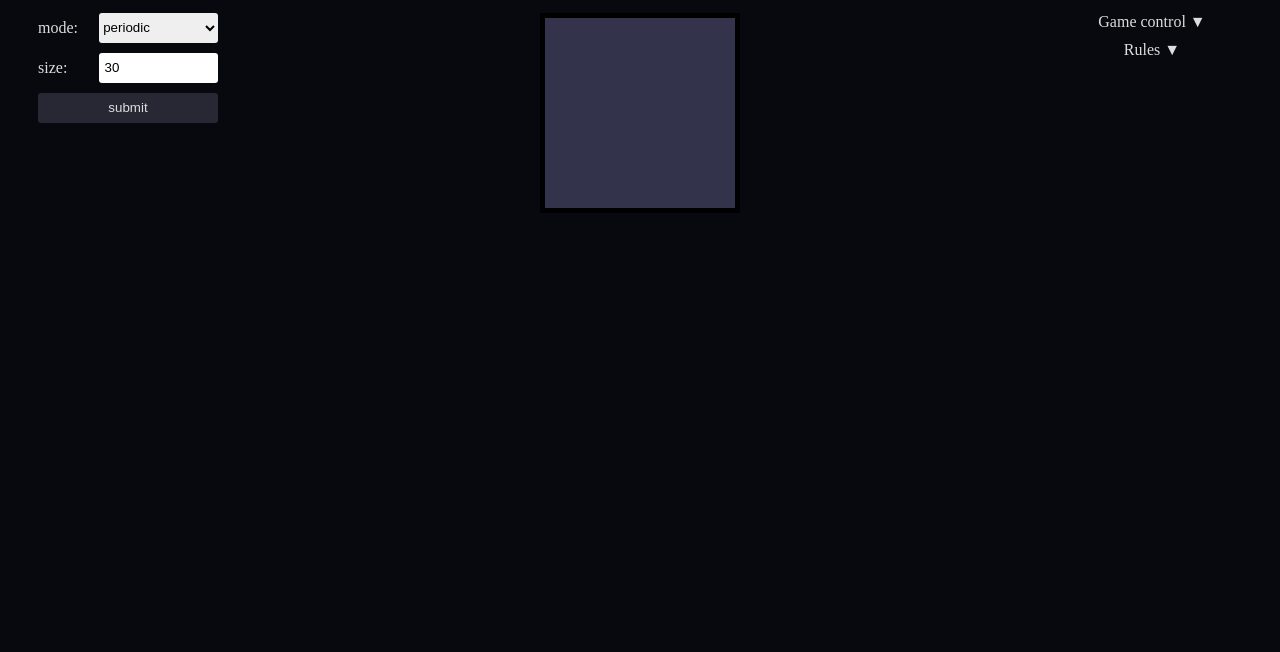
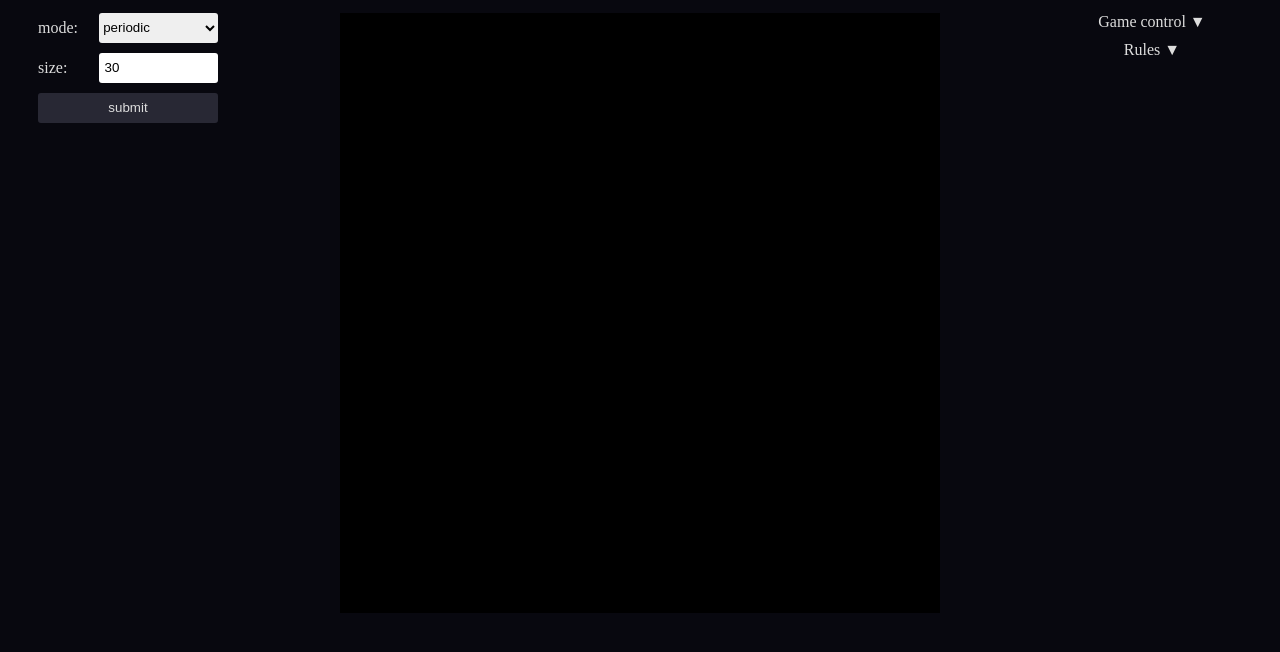
Before and after one commit to mposk98/wasm-game-of-life, a website built with webpack: page src/index.html in a window 1280 px wide. Shown: the part 40-692 px from the top of the page. Built offline with nearby package versions, Linux system fonts and the light colour scheme; what wasm-game-of-life-rust would draw is missing.

Commit message:
add webgl scene

```diff
--- a/src/index.html
+++ b/src/index.html
@@ -157,7 +157,7 @@
         </form>
       </div>
       <div class="scene-container" id="scene-container">
-        <canvas id="game-of-life-canvas" width="200" height="200"></canvas>
+        <canvas id="game-of-life-canvas" width="600" height="600"></canvas>
       </div>
       <div class="right-container">
         <div class="dropdown margin-bottom-10">
@@ -183,24 +183,22 @@
     </div>
     <script id="vertex-shader" type="x-shader/x-vertex">
       attribute vec2 aVertexPosition;
-      // attribute float aVertexColor;
-      // varying lowp vec4 vColor;
+      attribute float aVertexColor;
+      varying lowp vec4 vColor;
       void main() {
         gl_Position = vec4(aVertexPosition, 0.0, 1.0);
-        gl_PointSize = 190.0;
-        // if(aVertexColor > 0.5) {
-        //   vColor = vec4(0.8, 0.8, 0.8, 1.0);
-        // } else {
-        //   vColor = vec4(0.2, 0.2, 0.4, 1.0);
-        // }
+        // gl_PointSize = 10.0;
+        if(aVertexColor > 0.5) {
+          vColor = vec4(0.8, 0.8, 0.8, 1.0);
+        } else {
+          vColor = vec4(0.2, 0.2, 0.4, 1.0);
+        }
       }
     </script>
     <script id="fragment-shader" type="x-shader/x-fragment">
-      // varying lowp vec4 vColor;
-
+      varying lowp vec4 vColor;
       void main(void) {
-        // gl_FragColor = vColor;
-        gl_FragColor = vec4(0.2, 0.2, 0.3, 1.0);
+        gl_FragColor = vColor;
       }
     </script>
     <script src="./bootstrap.js"></script>
--- a/src/index.js
+++ b/src/index.js
@@ -1,10 +1,16 @@
 import { Universe, UniverseMode } from 'wasm-game-of-life-rust'; // eslint-disable-line import/no-unresolved
 // import { memory } from 'wasm-game-of-life-rust/wasm_game_of_life_bg'; // eslint-disable-line
+import { init, draw } from './webgl';
+
+const scene = {
+    init,
+    draw,
+};
 // import { scene } from './scene';
-import './webgl';
-
-let universeRows = 30;
-let universeColumns = 30;
+const size = 20;
+let universeRows = size;
+let universeColumns = size;
+const cellsLen = universeRows * universeColumns;
 const universe = Universe.new(
     universeRows,
     universeColumns,
@@ -12,12 +18,14 @@ const universe = Universe.new(
 );
 
 // scene.init(universeRows, universeColumns, 'scene-container');
+scene.init(universe.webgl_vertices(), cellsLen);
+scene.draw(universe.webgl_cells(), cellsLen);
 
 const renderScene = () => {
     // console.log(universe.render_string());
     // const cellsPtr = universe.cells();
     // const cells = new Uint8Array(memory.buffer, cellsPtr, universeRows * universeColumns);
-    // scene.draw(cells);
+    scene.draw(universe.webgl_cells(), cellsLen);
 };
 
 let isRunning = false;
--- a/src/webgl.js
+++ b/src/webgl.js
@@ -1,12 +1,4 @@
 import { memory } from 'wasm-game-of-life-rust/wasm_game_of_life_bg'; // eslint-disable-line
-import { Universe, UniverseMode } from 'wasm-game-of-life-rust'; // eslint-disable-line import/no-unresolved
-
-const size = 1;
-const universe = Universe.new(
-    size,
-    size,
-    UniverseMode.FixedSizePeriodic,
-);
 
 let gl;
 let program;
@@ -24,7 +16,7 @@ function setRenderingContext() {
     const canvas = document.getElementById('game-of-life-canvas');
     canvas.width = canvas.clientWidth;
     canvas.height = canvas.clientHeight;
-    gl = canvas.getContext('webgl') || canvas.getContext('experimental-webgl');
+    gl = canvas.getContext('webgl', { antialias: true }) || canvas.getContext('experimental-webgl');
     if (!gl) {
         console.error('Failed to get WebGL context.Your browser or device may not support WebGL.');
     }
@@ -33,7 +25,7 @@ function setRenderingContext() {
     gl.clear(gl.COLOR_BUFFER_BIT);
 }
 
-function setupWebGL() {
+export const init = (webglVerticesPtr, cellsLen) => {
     setRenderingContext();
     if (gl === null) return;
 
@@ -61,36 +53,28 @@ function setupWebGL() {
     }
 
     const aVertexPosition = gl.getAttribLocation(program, 'aVertexPosition');
-
     gl.enableVertexAttribArray(aVertexPosition);
 
-    // const vertexArray = new Float32Array([
-    //     -0.8, 0.8,
-    //     0.5, 0.5,
-    //     0.5, -0.5,
-    //     -0.5, -0.5,
-    // ]);
-
-    const vertexArray = new Float32Array(memory.buffer, universe.webgl_vertices(), 2 * size * size);
+    const vertexArray = new Float32Array(memory.buffer, webglVerticesPtr, 12 * cellsLen);
 
     buffer = gl.createBuffer();
     gl.bindBuffer(gl.ARRAY_BUFFER, buffer);
     gl.bufferData(gl.ARRAY_BUFFER, vertexArray, gl.STATIC_DRAW);
     gl.vertexAttribPointer(aVertexPosition, 2, gl.FLOAT, false, 0, 0);
+};
 
-    // const aVertexColor = gl.getAttribLocation(program, 'aVertexColor');
-    // gl.enableVertexAttribArray(aVertexColor);
-    // const colors = [1, 0, 1, 0];
-    // colorBuffer = gl.createBuffer();
-    // gl.bindBuffer(gl.ARRAY_BUFFER, colorBuffer);
-    // gl.bufferData(gl.ARRAY_BUFFER, new Float32Array(colors), gl.STATIC_DRAW);
-    // gl.vertexAttribPointer(aVertexColor, 1, gl.FLOAT, false, 0, 0);
+export const draw = (cellsPtr, cellsLen) => {
+    const aVertexColor = gl.getAttribLocation(program, 'aVertexColor');
+    gl.enableVertexAttribArray(aVertexColor);
+    const colors = new Uint8Array(memory.buffer, cellsPtr, 6 * cellsLen);
+    colorBuffer = gl.createBuffer();
+    gl.bindBuffer(gl.ARRAY_BUFFER, colorBuffer);
+    gl.bufferData(gl.ARRAY_BUFFER, colors, gl.STATIC_DRAW);
+    gl.vertexAttribPointer(aVertexColor, 1, gl.UNSIGNED_BYTE, false, 0, 0);
 
     gl.useProgram(program);
-    gl.drawArrays(gl.POINTS, 0, size * size);
-
-    cleanup();
-}
+    gl.drawArrays(gl.TRIANGLES, 0, 6 * cellsLen);
+};
 
 // window.addEventListener('load', setupWebGL, false);
-setupWebGL();
+// setupWebGL();
```
